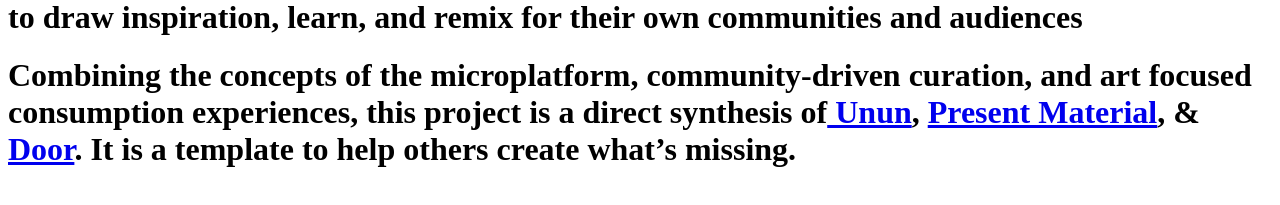
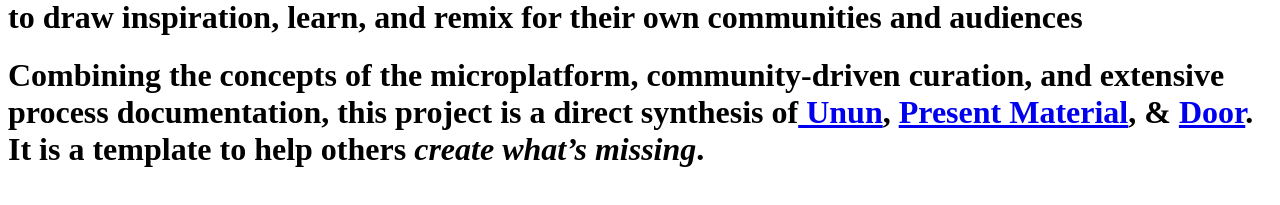
Before and after one commit to public-assembly/neosound, a Next.js app: page /about in a window 1280 px wide. Shown: the part 155-360 px from the top of the page. Built offline with nearby package versions, Linux system fonts and the light colour scheme.

Commit message:
final copy updates (#40)

```diff
--- a/pages/about.tsx
+++ b/pages/about.tsx
@@ -19,8 +19,7 @@
         </h1>
 
         <h1 className="text-[18px] font-light text-stone-300">
-          Combining the concepts of the microplatform, community-driven curation, and art
-          focused consumption experiences, this project is a direct synthesis of
+          Combining the concepts of the microplatform, community-driven curation, and extensive process documentation, this project is a direct synthesis of
           <a
             className="text-[#ff89de] hover:underline"
             href="https://www.unun.link/un001">
@@ -36,7 +35,7 @@
           <a className="text-[#ff89de] hover:underline" href="https://www.door.link/">
             Door
           </a>
-          . It is a template to help others create what’s missing.
+          . It is a template to help others <i>create what’s missing</i>.
         </h1>
       </div>
     </>
```
